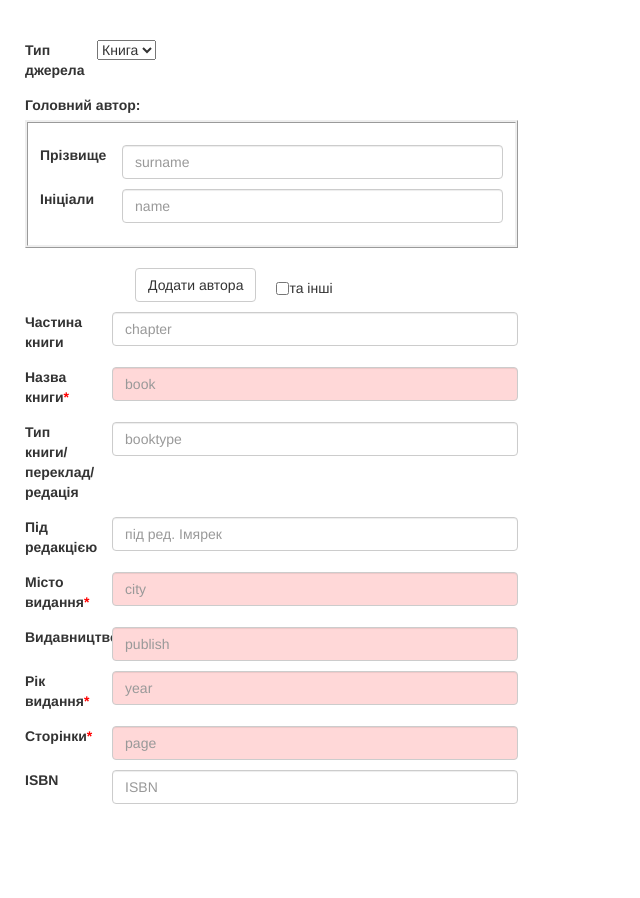
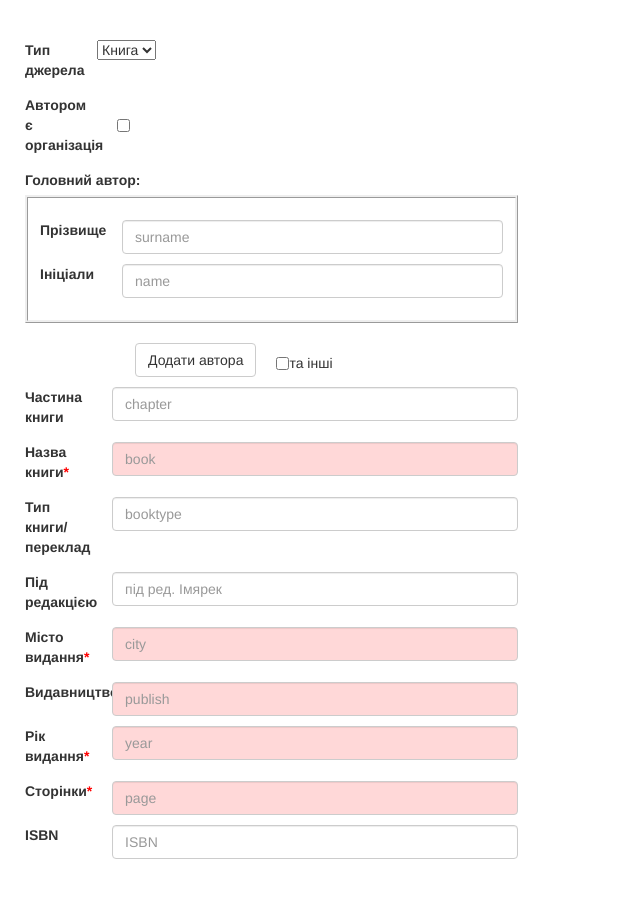
Before and after one commit to Boroshno/reference-generator, an Angular app: page / in a window 1280 px wide. Shown: the top 898 px of the page, without its empty margins (0-640 px from the left). Built offline with nearby package versions, Linux system fonts and the light colour scheme.

Commit message:
v1.2.1.0 organiztion as author added

```diff
--- a/src/app/app.component.html
+++ b/src/app/app.component.html
@@ -9,6 +9,15 @@
                         <option value="book" (change)="changeType($event)" selected="selected">Книга</option>
                 </select>
             </div>
+            <div class="form-group row form-group-padding">
+                <div class="col-sm-2">
+                    <label for="isOrgAuth" class="col-form-label">Автором є організація</label>
+                </div>
+                <div style="float: left; margin-left: 20px; margin-top: 20px;">
+                    <input type="checkbox" formControlName="isOrgAuth" class="checkbox"  style="float: left;" id="isOrgAuth" placeholder="isOrgAuth" name="isOrgAuth"/>
+                </div>
+            </div>
+            <div *ngIf="!showAuthorNamesInput">
                 <label class="col-form-label">Головний автор:</label><br/>
                 <div class="div-group"  formGroupName="mainAuthor">
                     <div class="form-group-padding row form-group-padding">
@@ -60,6 +69,17 @@
                         <input type="checkbox" formControlName="other" class="checkbox"  style="float: left;" id="inputOther" placeholder="other" name="otehr"/>  та інші
                     </div>
                 </div>
+            </div>
+            <div *ngIf="showAuthorNamesInput">
+                <div class="form-group-padding row form-group-padding">
+                    <div class="col-sm-2">
+                        <label for="orgAuthor" class="col-form-label">Організація як автор</label>
+                    </div>
+                    <div class="col-sm-10">
+                        <input formControlName="orgAuthor" class="form-control" id="orgAuthor" placeholder="orgAuthor" name="orgAuthor">
+                    </div>
+                </div>
+            </div>
             <div class="form-group row form-group-padding">
                 <div class="col-sm-2">
                     <label for="inputChapter" class="col-form-label">Частина книги</label>
@@ -78,7 +98,7 @@
             </div>
             <div class="form-group row form-group-padding">
                 <div class="col-sm-2">
-                    <label for="inputBookType" class="col-form-label">Тип книги/переклад/редація</label>
+                    <label for="inputBookType" class="col-form-label">Тип книги/переклад</label>
                 </div>
                 <div class="col-sm-10">
                     <input formControlName="bookType" class="form-control" id="inputBookType" placeholder="booktype" name="booktype">
--- a/src/app/app.component.ts
+++ b/src/app/app.component.ts
@@ -12,11 +12,14 @@ export class AppComponent implements OnInit {
     errorMessage: string;
     referenceList: string[] = [];
     formValid: boolean;
+    showAuthorNamesInput: boolean;
 
     constructor(private formBuilder: FormBuilder) {}
 
       ngOnInit() {
         this.bookForm = this.formBuilder.group({
+            isOrgAuth: new FormControl(false),
+            orgAuthor: new FormControl(''),
             mainAuthor: new FormGroup({
                 name: new FormControl(''),
                 surname: new FormControl('')
@@ -40,20 +43,35 @@ export class AppComponent implements OnInit {
 
       onChanges(): void {
         this.bookForm.valueChanges.subscribe(val => {
+            this.showAuthorNamesInput = this.bookForm.get('isOrgAuth').value;
             this.formValid = this.bookForm.valid;
+
             if (this.bookForm.valid)
             {
                 this.errorMessage = "";
                 var chapter = val.chapter == '' ? '' : `— ${val.chapter} // `;
                 var ISBN = val.ISBN == '' ? '' : `— ${val.ISBN}.`;
                 var bookType = val.bookType == '' ? '' : `: ${val.bookType}`;
-                var mainAuthorAtStart = (val.mainAuthor.surname == '' && val.mainAuthor.name == '') || this.bookForm.get('addAuthor')["controls"].length > 2 ? '' : `${val.mainAuthor.surname}, ${val.mainAuthor.name} `;
-                var AuthorsAtEnd = val.mainAuthor.surname == '' && val.mainAuthor.name == '' ? '' : `/ ${val.mainAuthor.name} ${val.mainAuthor.surname}`;
-                for (let control of this.bookForm.get('addAuthor')["controls"]) {
 
-                    AuthorsAtEnd += `, ${control.value.name} ${control.value.surname}`
+                //authors
+                if (!val.isOrgAuth)
+                {
+                    var mainAuthorAtStart = (val.mainAuthor.surname == '' && val.mainAuthor.name == '') || this.bookForm.get('addAuthor')["controls"].length > 2 ? '' : `${val.mainAuthor.surname}, ${val.mainAuthor.name} `;
+                    var AuthorsAtEnd = val.mainAuthor.surname == '' && val.mainAuthor.name == '' ? '' : `/ ${val.mainAuthor.name} ${val.mainAuthor.surname}`;
+                    for (let control of this.bookForm.get('addAuthor')["controls"]) {
+
+                        AuthorsAtEnd += `, ${control.value.name} ${control.value.surname}`
+                    }
+                    var other = val.other ? " [та інші]" : "";
                 }
-                var other = val.other ? " [та інші]" : "";
+                else
+                {
+                    mainAuthorAtStart = '';
+                    AuthorsAtEnd = `/ ${val.orgAuthor}`;
+                    other = '';
+                }
+
+
                 var redaction = val.redaction == '' ? '' : (AuthorsAtEnd == '' ? `/ ${val.redaction}. ` : `; ${val.redaction}`);
 
                 this.reference =
```
Lines whose indentation alone changed are shown as unchanged.
